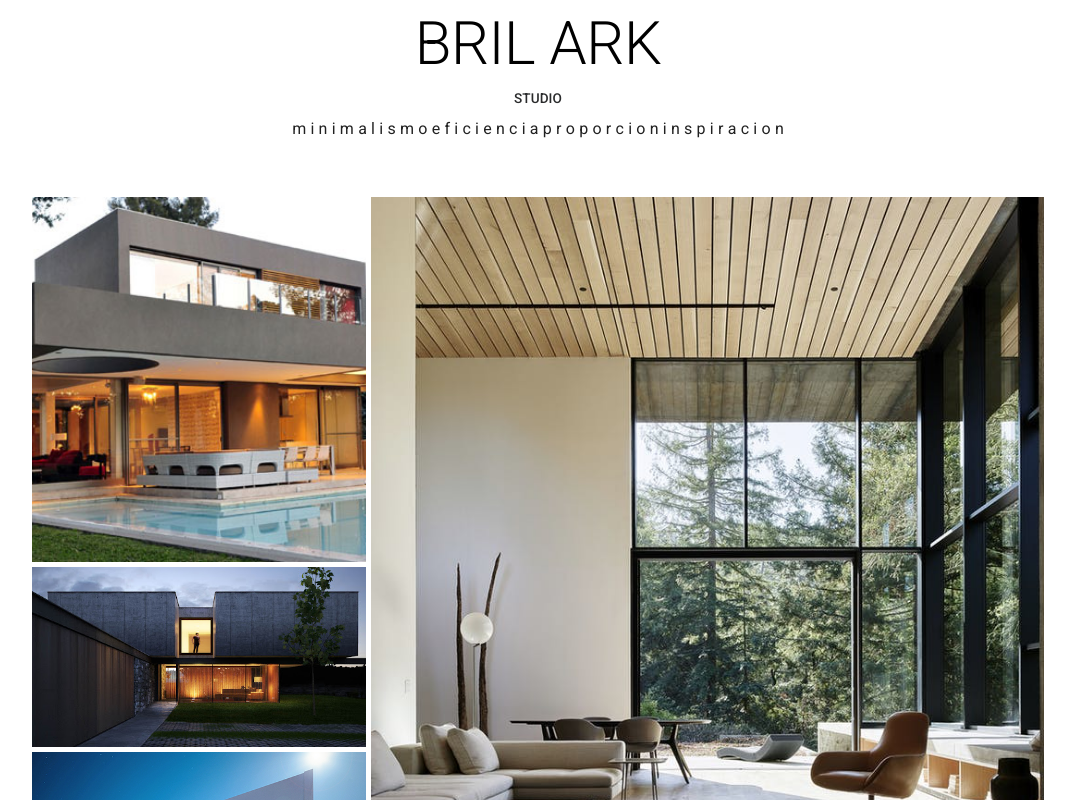
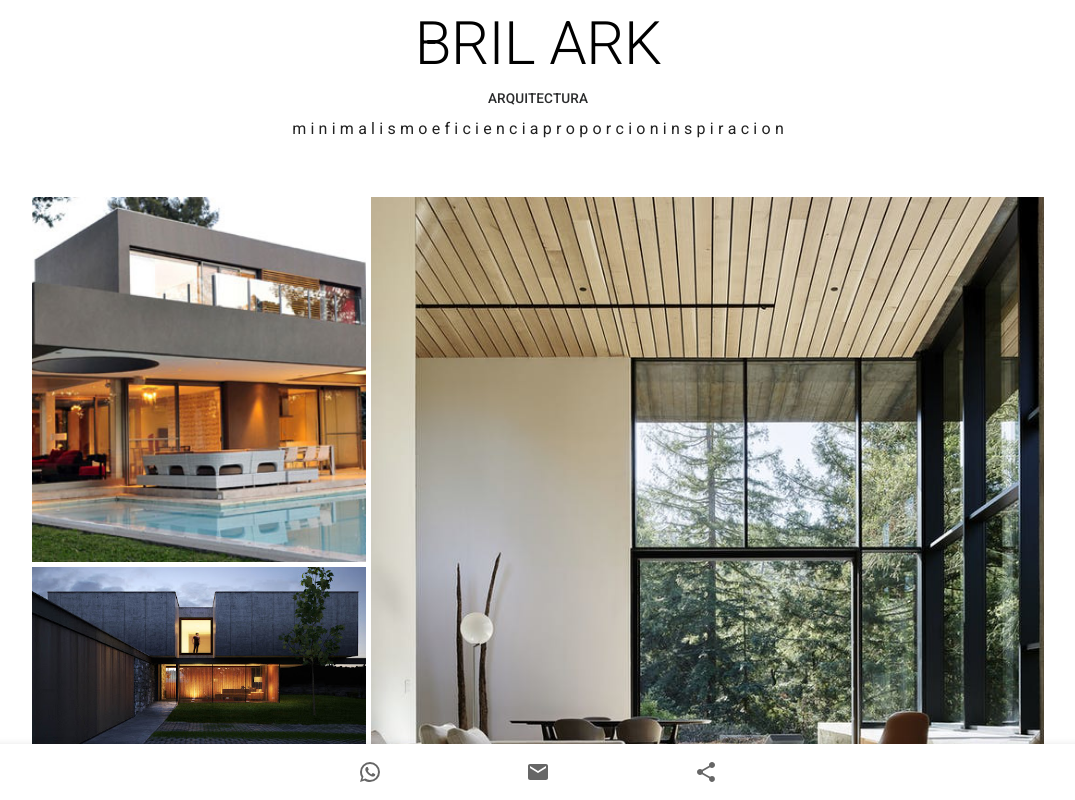
Before and after one commit to superjonic/Architecture-Portfolio, a React (Create React App) app: page / in a window 1280 px wide. Shown: the top 800 px of the page, without its empty margins (102-1177 px from the left). Built offline with nearby package versions, Linux system fonts and the light colour scheme.

Commit message:
add footer, working on interaction icons

```diff
--- a/package.json
+++ b/package.json
@@ -5,6 +5,7 @@
   "dependencies": {
     "@emotion/react": "^11.4.1",
     "@emotion/styled": "^11.3.0",
+    "@mui/icons-material": "^5.0.3",
     "@mui/material": "^5.0.1",
     "@mui/styles": "^5.0.1",
     "@testing-library/jest-dom": "^5.11.4",
--- a/src/App.js
+++ b/src/App.js
@@ -1,6 +1,6 @@
 import Section from "./components/Section";
 import Header from "./components/Header";
-
+import Footer from "./components/Footer";
 import GridDespareja from "./components/GridDespareja";
 import FiboSection from "./components/FiboSection";
 import GridImage1 from "./components/GridImage1";
@@ -14,7 +14,7 @@ function App() {
     {/* <Section /> */}
     <GridImage1 />
     <GridImage2 />
-
+    <Footer />
     {/* <GridDespareja />
     <FiboSection /> */}
 
--- /dev/null
+++ b/src/components/Footer.jsx
@@ -0,0 +1,30 @@
+import * as React from 'react';
+import {Container, Paper, Typography, BottomNavigation, BottomNavigationAction, IconButton } from '@mui/material';
+import EmailIcon from '@mui/icons-material/Email';
+import FavoriteIcon from '@mui/icons-material/Favorite';
+import WhatsAppIcon from '@mui/icons-material/WhatsApp';
+import ShareIcon from '@mui/icons-material/Share';
+import { makeStyles } from '@mui/styles';
+
+
+export default function Footer(){
+
+
+    return (
+        <Paper sx={{ position: 'fixed', bottom: 0, left: 0, right: 0 }} elevation={3}>
+            <BottomNavigation
+            // showLabels
+            // value={value}
+            // onChange={(event, newValue) => {
+            //     setValue(newValue);
+            // }}
+            >
+
+                <BottomNavigationAction label="Recents" icon={<WhatsAppIcon />} />
+                <BottomNavigationAction label="Favorites" icon={<EmailIcon />} />
+                <BottomNavigationAction label="Archive" icon={<ShareIcon />} />
+            </BottomNavigation>
+        </Paper>
+
+    )
+}
--- a/src/components/Header.jsx
+++ b/src/components/Header.jsx
@@ -1,5 +1,5 @@
 import * as React from 'react';
-import {Container, Paper, Typography } from '@mui/material';
+import {Container, Paper, Typography} from '@mui/material';
 import { makeStyles } from '@mui/styles';
 
 
@@ -35,7 +35,7 @@ export default function Header() {
         flexDirection: 'column'
       }}>
         <Typography variant ="h2" align= "center" style={{height:'10vh'}} >BRIL ARK</Typography>
-        <Typography variant ="subtitle2" align= "center" style={{height: '1%', fontSize: "0.85rem", color:'rgb(42, 43, 44)'}} >STUDIO</Typography>
+        <Typography variant ="subtitle2" align= "center" style={{height: '1%', fontSize: "0.85rem", color:'rgb(42, 43, 44)'}} >ARQUITECTURA</Typography>
 
 
         <Paper elevation ={0} style={{display:'flex', justifyContent:'center', height:'10vh', marginTop:'1vh'}}>
```
Also changed, not shown: 1 other file (tests, documents, lock files or other folders).
